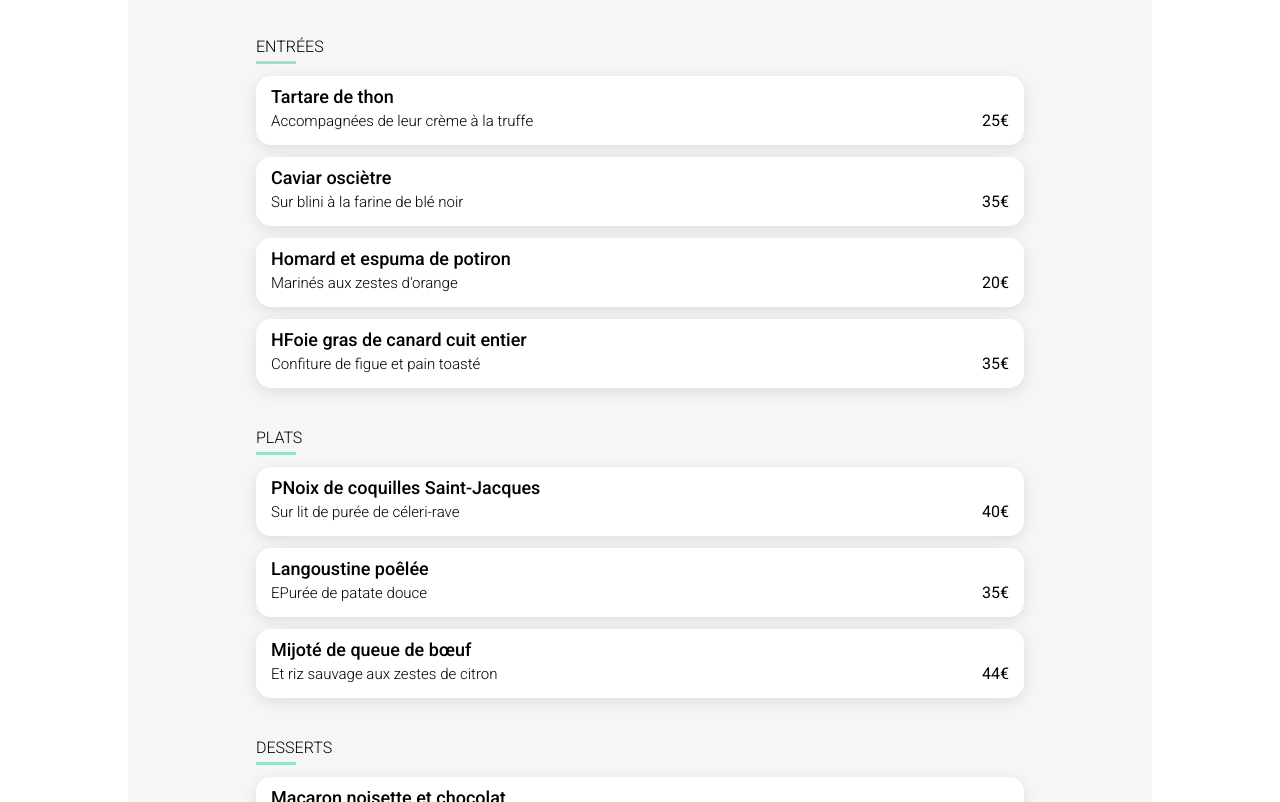
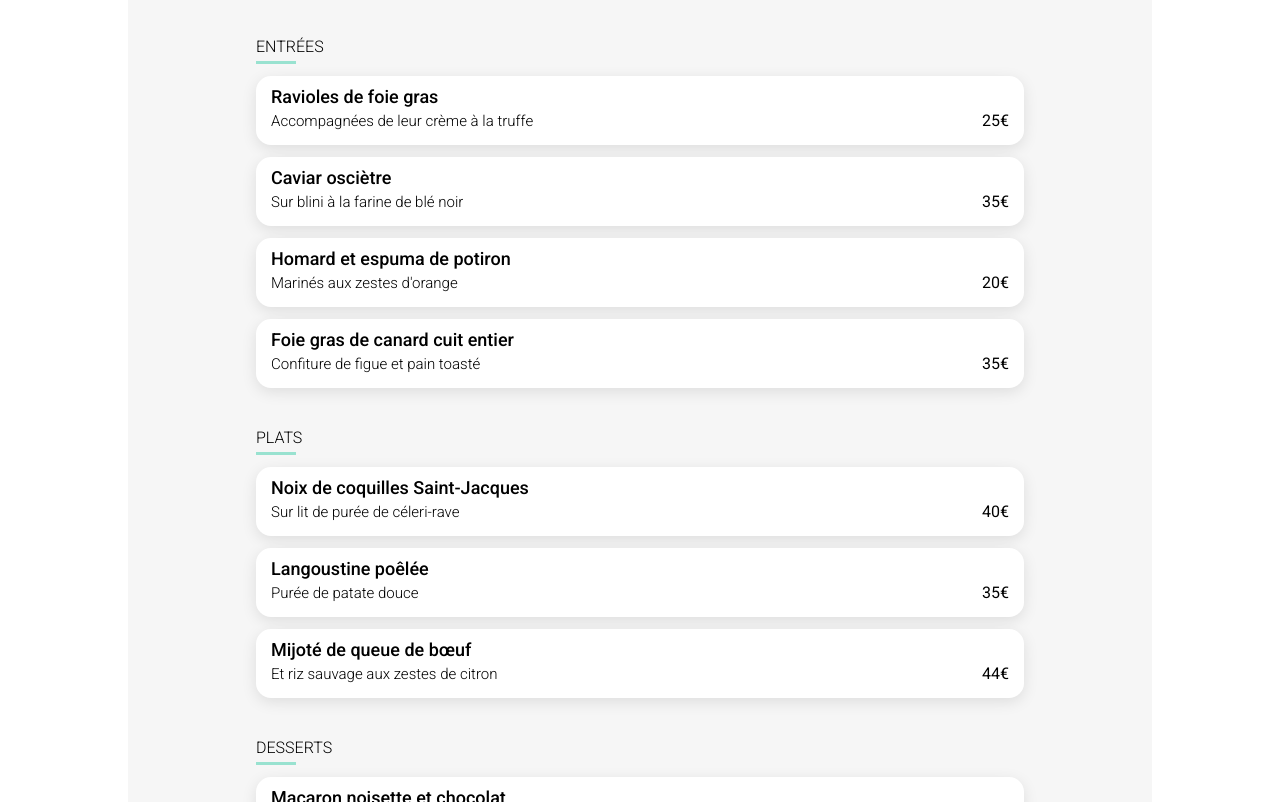
Before and after one commit to krimo30101975/ohmyfood_4, a plain HTML site: page menu/menu_la_note_enchantee.html in a window 1280 px wide. Shown: the part 485-1287 px from the top of the page. Drawn offline with Linux system fonts and the light colour scheme; a web font is replaced by a local one.

Commit message:
rectification des intetulés de plats

```diff
--- a/menu/menu_la_note_enchantee.html
+++ b/menu/menu_la_note_enchantee.html
@@ -45,7 +45,7 @@
                     <!-- SECTIONS MENU -->
                     <section class="menu scroll__scaleC" id="menu__entree">
                         <div class="menu__title">
-                            <h2 class="menu__title__h2">ENTRÉES</h2>
+                            <h2 class="menu__title__h2">Entrées</h2>
                         </div>
                         <div class="plat">
                             <article class="plat__article">
@@ -53,7 +53,7 @@
                                 <input type="checkbox" class="plat__input" id="plat__RaviolesFoieGras" value="plat__RaviolesFoieGras">
                                 <div class="plat__container">
                                     <div class="plat__txt">
-                                        <h3 class="plat__title">Tartare de thon</h3>
+                                        <h3 class="plat__title">Ravioles de foie gras</h3>
                                         <p class="plat__complement">Accompagnées de leur crème à la truffe</p>
                                     </div>
                                     <div class="plat__money">
@@ -101,7 +101,7 @@
                                 <input type="checkbox" class="plat__input" id="plat__FoieGrasCanardEntier" value="plat__FoieGrasCanardEntier">
                                 <div class="plat__container">
                                     <div class="plat__txt">
-                                        <h3 class="plat__title">HFoie gras de canard cuit entier</h3>
+                                        <h3 class="plat__title">Foie gras de canard cuit entier</h3>
                                         <p class="plat__complement">Confiture de figue et pain toasté</p>
                                     </div>
                                     <div class="plat__money">
@@ -124,7 +124,7 @@
                                 <input type="checkbox" class="plat__input" id="plat__NoixCoquillesSaintJacques" value="plat__NoixCoquillesSaintJacques">
                                 <div class="plat__container">
                                     <div class="plat__txt">
-                                        <h3 class="plat__title">PNoix de coquilles Saint-Jacques</h3>
+                                        <h3 class="plat__title">Noix de coquilles Saint-Jacques</h3>
                                         <p class="plat__complement">Sur lit de purée de céleri-rave</p>
                                     </div>
                                     <div class="plat__money">
@@ -141,7 +141,7 @@
                                 <div class="plat__container">
                                     <div class="plat__txt">
                                         <h3 class="plat__title">Langoustine poêlée</h3>
-                                        <p class="plat__complement">EPurée de patate douce</p>
+                                        <p class="plat__complement">Purée de patate douce</p>
                                     </div>
                                     <div class="plat__money">
                                         <p class="plat__prix">35€</p>
```
Also changed, not shown: menu/menu_a_la_francaise.html (+2 -2 lines), menu/menu_la_palette_de_gout.html (+2 -2 lines), menu/menu_le_delice_des_sens.html (+3 -3 lines).
